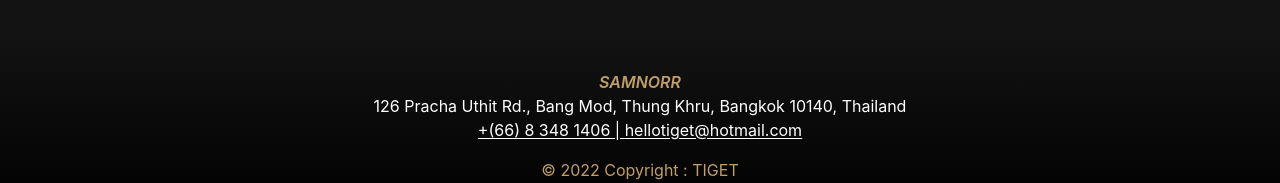
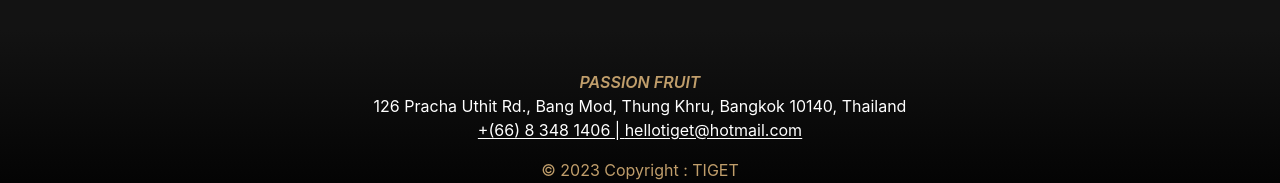
Before and after one commit to arnonsang/TIGET_react, a React (Create React App) app: page / in a window 1280 px wide. Shown: the part 614-797 px from the top of the page. Built offline with nearby package versions, Linux system fonts and the light colour scheme.

Commit message:
032923 1350 | @icedkung | Add firebase config

```diff
--- a/src/components/Common/Footer.jsx
+++ b/src/components/Common/Footer.jsx
@@ -2,11 +2,11 @@ import React from 'react'
 
 function Footer() {
   return (
-    <footer className="w-screen h-[216px] bg-gradient-to-t from-black to-[#131313] flex flex-col justify-center items-center p-10 mb-0">
-      <h2 className="text-tigetgold italic font-semibold font-[30px]">SAMNORR</h2>
+    <footer className="w-screen h-64 bg-gradient-to-t from-black to-[#131313] flex flex-col justify-center items-center p-10 ">
+      <h2 className="text-tigetgold italic font-semibold font-[30px]">PASSION FRUIT</h2>
       <p className="text-white">126 Pracha Uthit Rd., Bang Mod, Thung Khru, Bangkok 10140, Thailand</p>
       <p className="text-white underline underline-offset-2">+(66) 8 348 1406 | <a href="mailto:hellotiget@hotmail.com">hellotiget@hotmail.com</a></p>
-      <p className="text-tigetgold mt-4">&copy; 2022 Copyright : TIGET</p>
+      <p className="text-tigetgold mt-4">&copy; 2023 Copyright : TIGET</p>
       {" "}
     </footer>
   )
```
